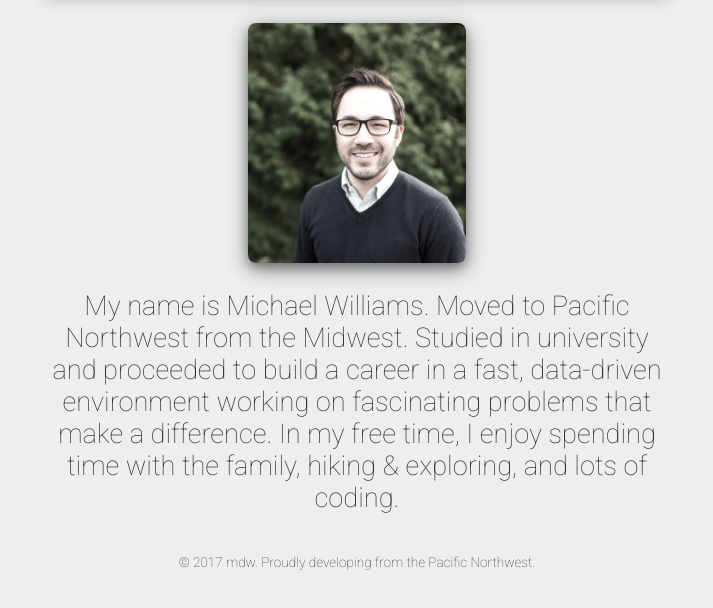
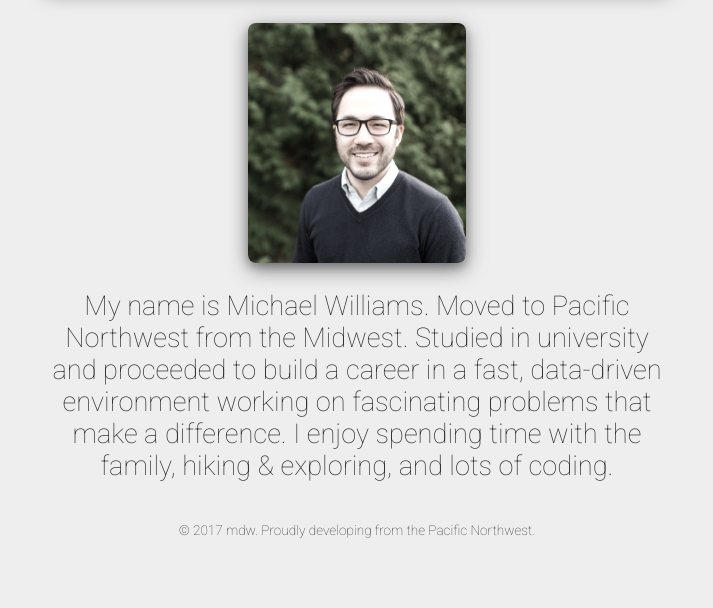
Before and after one commit to williamsmichael/html-me-something, a plain HTML site: page index.html in a window 1280 px wide. Shown: the part 108-716 px from the top of the page, without its empty margins (283-996 px from the left). Drawn offline with Linux system fonts and the light colour scheme.

Commit message:
adjust content

```diff
--- a/index.html
+++ b/index.html
@@ -12,7 +12,7 @@
             </header>
             <main>
                 <article>
-                    <p>My name is Michael Williams. Moved to Pacific Northwest from the Midwest. Studied in university and proceeded to build a career in a fast, data-driven environment working on fascinating problems that make a difference. In my free time, I enjoy spending time with the family, hiking &amp exploring, and lots of coding.</p>
+                    <p>My name is Michael Williams. Moved to Pacific Northwest from the Midwest. Studied in university and proceeded to build a career in a fast, data-driven environment working on fascinating problems that make a difference. I enjoy spending time with the family, hiking &amp exploring, and lots of coding.</p>
                 </article>
             </main>
             <footer>&copy 2017 mdw. Proudly developing from the Pacific Northwest.</footer>
```
